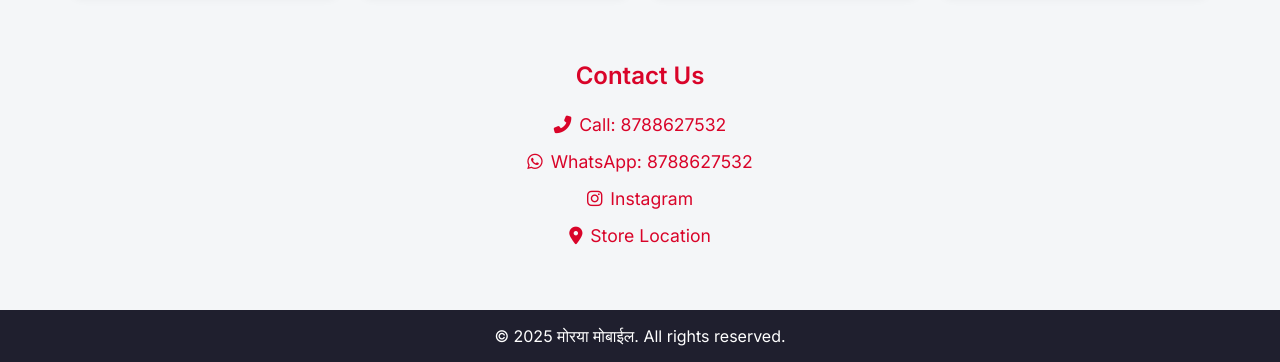
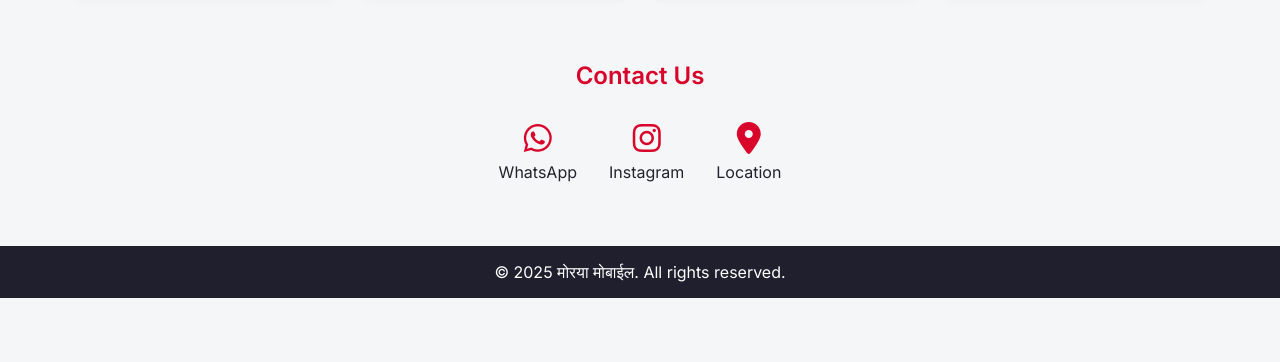
Before and after one commit to diveshpatil9011/MORYA-MOBILE--SHOPEE, a plain HTML site: page index.html in a window 1280 px wide. Shown: the part 1125-1487 px from the top of the page. After the commit the page ends 1423 px from the top, so only its background shows below. Drawn offline with Linux system fonts and the light colour scheme.

Commit message:
Update index.html

```diff
--- a/index.html
+++ b/index.html
@@ -104,6 +104,33 @@
     .product p { margin: 0.2rem 0; }
     .discount { color: green; font-weight: bold; }
 
+    /* Contact Icons */
+    .contact-icons {
+      display: flex;
+      justify-content: center;
+      gap: 2rem;
+      margin-top: 2rem;
+      flex-wrap: wrap;
+    }
+
+    .contact-icons a {
+      color: #212529;
+      text-decoration: none;
+      text-align: center;
+      font-size: 1rem;
+    }
+
+    .contact-icons i {
+      font-size: 2rem;
+      margin-bottom: 0.3rem;
+      color: #d90429;
+    }
+
+    .contact-icons span {
+      display: block;
+      margin-top: 0.2rem;
+    }
+
     /* WhatsApp Float */
     .whatsapp-float {
       position: fixed;
@@ -125,24 +152,6 @@
       text-align: center;
       padding: 1rem;
       margin-top: 2rem;
-    }
-
-    .contact-icons {
-      display: flex;
-      flex-direction: column;
-      align-items: center;
-      gap: 1rem;
-      margin-top: 1.5rem;
-    }
-
-    .contact-icons a {
-      color: #d90429;
-      text-decoration: none;
-      font-size: 1.1rem;
-    }
-
-    .contact-icons i {
-      margin-right: 0.5rem;
     }
   </style>
 </head>
@@ -167,7 +176,6 @@
   <section class="section" id="products">
     <h2>Available Smartphones</h2>
     <div class="products">
-      <!-- Product Cards -->
       <div class="product"><img src="https://fdn2.gsmarena.com/vv/pics/apple/apple-iphone-15-pro-1.jpg" alt="iPhone 15 Pro"><h3>iPhone 15 Pro</h3><p>₹1,35,000 <span class="discount">10% OFF</span></p></div>
       <div class="product"><img src="https://fdn2.gsmarena.com/vv/pics/samsung/samsung-galaxy-s24-ultra-5g-1.jpg" alt="Samsung Galaxy S24 Ultra"><h3>Samsung Galaxy S24 Ultra</h3><p>₹1,20,000 <span class="discount">10% OFF</span></p></div>
       <div class="product"><img src="https://fdn2.gsmarena.com/vv/pics/oneplus/oneplus-12-1.jpg" alt="OnePlus 12"><h3>OnePlus 12</h3><p>₹64,999 <span class="discount">10% OFF</span></p></div>
@@ -176,18 +184,24 @@
       <div class="product"><img src="https://fdn2.gsmarena.com/vv/pics/realme/realme-gt5-pro-1.jpg" alt="Realme GT 5 Pro"><h3>Realme GT 5 Pro</h3><p>₹42,499 <span class="discount">10% OFF</span></p></div>
       <div class="product"><img src="https://fdn2.gsmarena.com/vv/pics/google/google-pixel-8-pro-1.jpg" alt="Pixel 8 Pro"><h3>Google Pixel 8 Pro</h3><p>₹85,000 <span class="discount">10% OFF</span></p></div>
       <div class="product"><img src="https://fdn2.gsmarena.com/vv/pics/motorola/motorola-edge-50-pro-1.jpg" alt="Motorola Edge 50 Pro"><h3>Motorola Edge 50 Pro</h3><p>₹34,999 <span class="discount">10% OFF</span></p></div>
-      <!-- Add more products as needed -->
     </div>
   </section>
 
-  <!-- Contact Section only at the end -->
   <section class="section" id="contact">
     <h2>Contact Us</h2>
     <div class="contact-icons">
-      <a href="tel:8788627532"><i class="fas fa-phone-alt"></i>Call: 8788627532</a>
-      <a href="https://wa.me/918788627532" target="_blank"><i class="fab fa-whatsapp"></i>WhatsApp: 8788627532</a>
-      <a href="https://www.instagram.com/moryamobile2023" target="_blank"><i class="fab fa-instagram"></i>Instagram</a>
-      <a href="https://maps.app.goo.gl/2xs3qxtt2GaitwtV7" target="_blank"><i class="fas fa-map-marker-alt"></i>Store Location</a>
+      <a href="https://wa.me/918788627532" target="_blank" title="WhatsApp">
+        <i class="fab fa-whatsapp"></i>
+        <span>WhatsApp</span>
+      </a>
+      <a href="https://www.instagram.com/moryamobile2023" target="_blank" title="Instagram">
+        <i class="fab fa-instagram"></i>
+        <span>Instagram</span>
+      </a>
+      <a href="https://maps.app.goo.gl/2xs3qxtt2GaitwtV7" target="_blank" title="Location">
+        <i class="fas fa-map-marker-alt"></i>
+        <span>Location</span>
+      </a>
     </div>
   </section>
 
```
